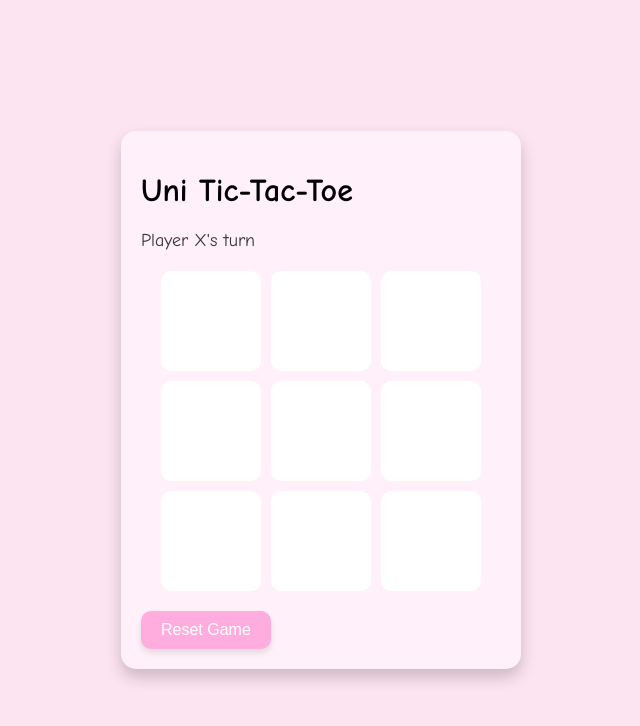
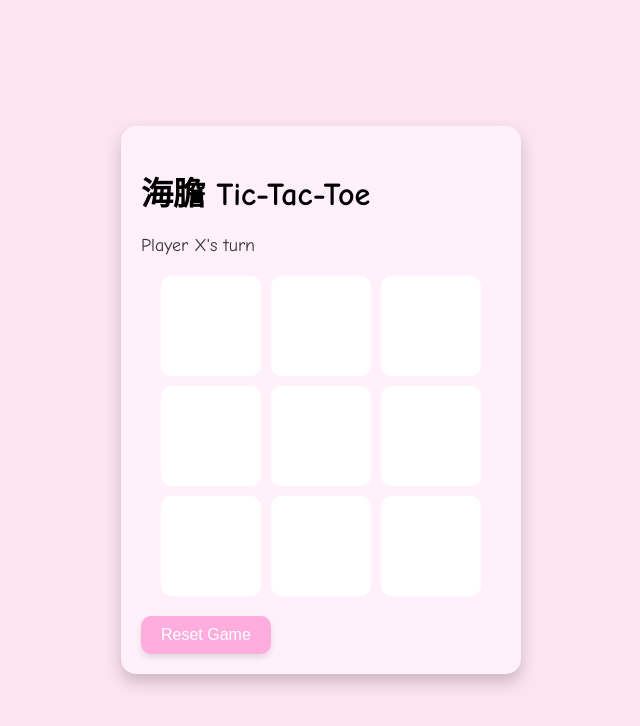
Before and after one commit to jerrietkuo/Tic-tac-toe, a plain HTML site: page index.html in a window 1280 px wide. Both pictures are taken after a click on the button "對戰模式". Shown: the whole page, without its empty margins (319-959 px from the left). Drawn offline with nearby package versions, Linux system fonts and the light colour scheme.

Commit message:
Update index.html
fix typo

```diff
--- a/index.html
+++ b/index.html
@@ -41,7 +41,7 @@
         <button id="pveMode">笨蛋ＡＩ</button>
     </div>
     <div id="gameArea" style="display:none;">
-        <h1>Uni Tic-Tac-Toe</h1> <!-- Ensure no loose comment tags around this line -->
+        <h1>海膽 Tic-Tac-Toe</h1> <!-- Ensure no loose comment tags around this line -->
         <div id="statusArea">Choose a mode to start.</div>
         <div id="ticTacToe" class="board">
             <div class="cell"></div>
```
